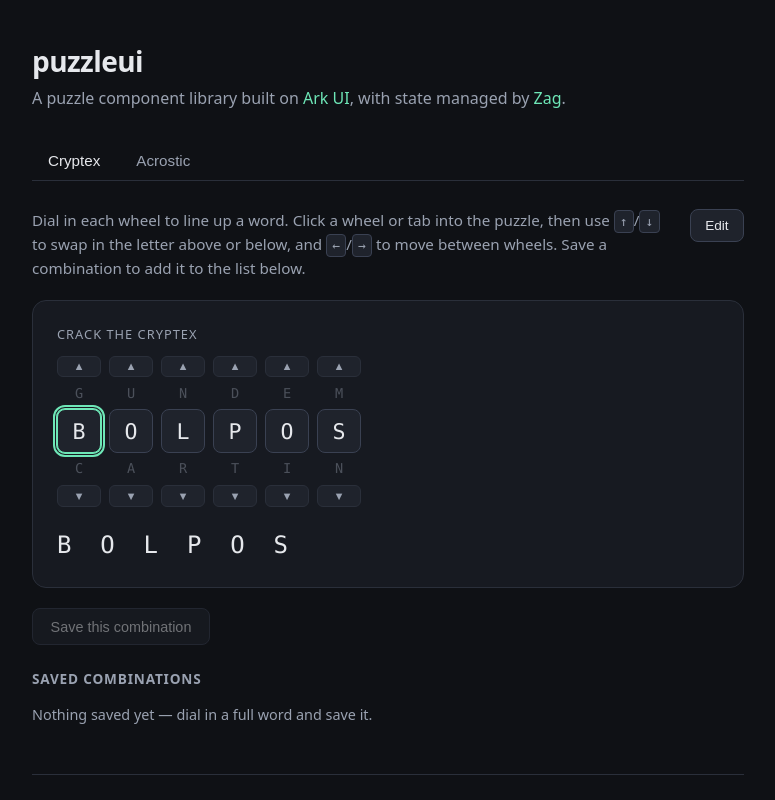
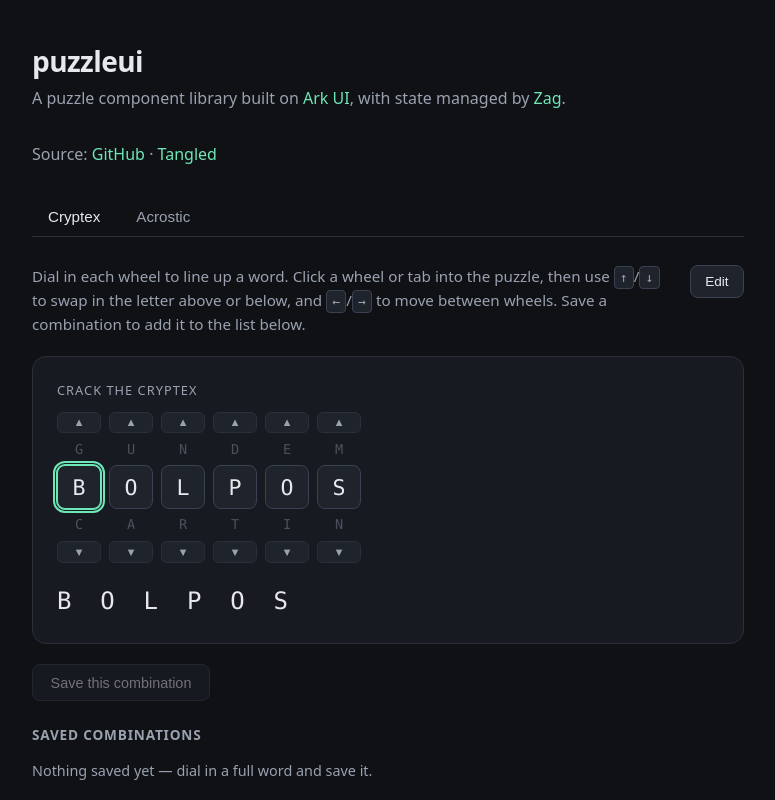
Before and after one commit to willklein/puzzleui, a React (Vite) app: page / in a window 1280 px wide. Shown: the top 800 px of the page, without its empty margins (252-1027 px from the left). Built offline with nearby package versions, Linux system fonts and the light colour scheme.

Commit message:
Publish to npm

```diff
--- a/package.json
+++ b/package.json
@@ -1,6 +1,5 @@
 {
-  "name": "puzzleui",
-  "private": true,
+  "name": "@willklein/puzzleui",
   "version": "0.1.0",
   "license": "MIT",
   "type": "module",
--- a/src/App.tsx
+++ b/src/App.tsx
@@ -17,6 +17,16 @@ export function App() {
             Zag
           </a>
           .
+        </p>
+        <p className="app-links">
+          Source:{' '}
+          <a href="https://github.com/willklein/puzzleui" target="_blank" rel="noreferrer">
+            GitHub
+          </a>{' '}
+          ·{' '}
+          <a href="https://tangled.org/willkle.in/puzzleui" target="_blank" rel="noreferrer">
+            Tangled
+          </a>
         </p>
       </header>
 
```
